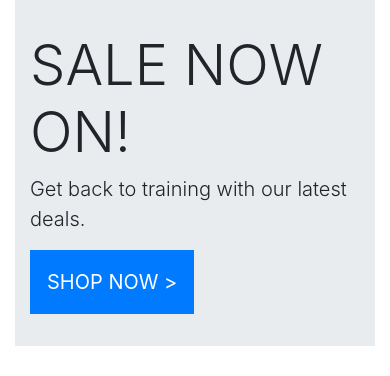
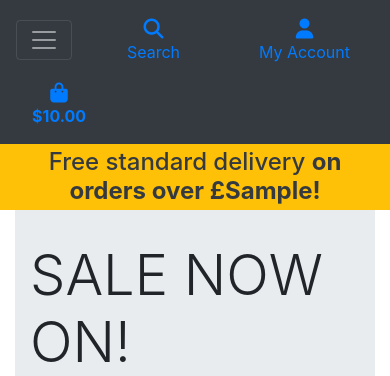
Before and after one commit to simonjvardy/Sportswear-Online, a Django app: template home/templates/home/index.html in a window 390 px wide. Shown: the top 376 px of the page. Run offline with Django 3.2, Linux system fonts and the light colour scheme; the template is opened without the code that fills it: most values are stand-ins (such as "Sample title", 1, 10 or a date in 2020); some libraries are stand-ins or nearby versions.

Commit message:
Dev: Add main and mobile navbars

```diff
--- a/templates/base.html
+++ b/templates/base.html
@@ -117,6 +117,22 @@
                 </ul>
             </div>
         </div>
+        <div class="row bg-dark">
+            <nav class="navbar navbar-expand-lg navbar-dark bg-dark w-100">
+                <button class="navbar-toggler" type="button" data-toggle="collapse" data-target="#main-nav"
+                    aria-controls="main-nav" aria-expanded="false" aria-label="Toggle navigation">
+                    <span class="navbar-toggler-icon"></span>
+                </button>
+                {% include 'includes/mobile-nav.html' %}
+                {% include 'includes/main-nav.html' %}
+            </nav>
+        </div>
+        <div id="delivery-banner" class="row text-center">
+            <div class="col bg-warning text-dark">
+                <h4 class="logo-font my-1">Free standard delivery <strong>on orders over
+                        £{{ free_delivery_threshold }}!</strong></h4>
+            </div>
+        </div>
     </header>
 
     {% if messages %}
--- /dev/null
+++ b/templates/includes/main-nav.html
@@ -0,0 +1,83 @@
+<!-- Code adapted from Code Institute Boutique Ado mini project -->
+
+<div class="collapse navbar-collapse" id="main-nav">
+    <ul class="navbar-nav w-auto mx-auto">
+
+        <!-- Home nav link -->
+        <li class="nav-item d-block d-md-none">
+            <a class="logo-font font-weight-bold nav-link text-black mr-5" href="{% url 'home' %}" id="home-link">
+                Home
+            </a>
+        </li>
+
+        <!-- All Products nav links -->
+        <li class="nav-item dropdown">
+            <a class="logo-font font-weight-bold nav-link text-black mr-5" href="#" id="all-products-link"
+                data-toggle="dropdown" aria-haspopup="true" aria-expanded="false">
+                All Products
+            </a>
+            <div class="dropdown-menu border-0" aria-labelledby="all-products-link">
+                <a href="" class="dropdown-item">By Price</a>
+                <a href="" class="dropdown-item ">By Rating</a>
+                <a href="" class="dropdown-item ">By Category</a>
+                <a href="" class="dropdown-item">All Products</a>
+            </div>
+        </li>
+
+        <!-- Menswear nav links -->
+        <li class="nav-item dropdown">
+            <a class="logo-font font-weight-bold nav-link text-black mr-5" href="#" id="clothing-link"
+                data-toggle="dropdown" aria-haspopup="true" aria-expanded="false">
+                Men
+            </a>
+            <div class="dropdown-menu border-0" aria-labelledby="menswear-link">
+                <a href="" class="dropdown-item">Footwear</a>
+                <a href="" class="dropdown-item">Clothing</a>
+                <a href="" class="dropdown-item">Accessories</a>
+                <a href="" class="dropdown-item">All Menswear</a>
+            </div>
+        </li>
+
+        <!-- Womenswear nav links -->
+        <li class="nav-item dropdown">
+            <a class="logo-font font-weight-bold nav-link text-black mr-5" href="#" id="womenswear-link"
+                data-toggle="dropdown" aria-haspopup="true" aria-expanded="false">
+                Women
+            </a>
+            <div class="dropdown-menu border-0" aria-labelledby="homeware-link">
+                <a href="" class="dropdown-item">Footwear</a>
+                <a href="" class="dropdown-item">Clothing</a>
+                <a href="" class="dropdown-item">Accessories</a>
+                <a href="" class="dropdown-item">All Womenswear</a>
+            </div>
+        </li>
+
+        <!-- Kidswear nav links -->
+        <li class="nav-item dropdown">
+            <a class="logo-font font-weight-bold nav-link text-black mr-5" href="#" id="kidswear-link"
+                data-toggle="dropdown" aria-haspopup="true" aria-expanded="false">
+                Kids
+            </a>
+            <div class="dropdown-menu border-0" aria-labelledby="homeware-link">
+                <a href="" class="dropdown-item">Footwear</a>
+                <a href="" class="dropdown-item">Clothing</a>
+                <a href="" class="dropdown-item">Accessories</a>
+                <a href="" class="dropdown-item">All Womenswear</a>
+            </div>
+        </li>
+
+        <!-- Mega Offers nav links -->
+        <li class="nav-item dropdown">
+            <a class="logo-font font-weight-bold nav-link text-black" href="#" id="specials-link" data-toggle="dropdown"
+                aria-haspopup="true" aria-expanded="false">
+                Mega Offers
+            </a>
+            <div class="dropdown-menu border-0" aria-labelledby="specials-link">
+                <a href="" class="dropdown-item">New Arrivals</a>
+                <a href="" class="dropdown-item">Deals</a>
+                <a href="" class="dropdown-item">Clearance</a>
+                <a href="" class="dropdown-item">All Specials</a>
+            </div>
+        </li>
+    </ul>
+</div>
--- /dev/null
+++ b/templates/includes/mobile-nav.html
@@ -0,0 +1,67 @@
+<!-- Code adapted from Code Institute Boutique Ado mini project -->
+
+<!-- Mobile Nav Searchbar -->
+<li class="list-inline-item">
+    <a class="text-black nav-link d-block d-lg-none" href="#" id="mobile-search" data-toggle="dropdown"
+        aria-haspopup="true" aria-expanded="false">
+        <div class="text-center">
+            <div><i class="fas fa-search fa-lg"></i></div>
+            <p class="my-0">Search</p>
+        </div>
+    </a>
+    <div class="dropdown-menu border-0 w-100 p-3 rounded-0 my-0" aria-labelledby="mobile-search">
+        <form class="form" method="GET" action="">
+            <div class="input-group w-100">
+                <input class="form-control border border-black rounded-0" type="text" name="q"
+                    placeholder="Search our site">
+                <div class="input-group-append">
+                    <button class="form-control form-control btn btn-black border border-black rounded-0" type="submit">
+                        <span class="icon">
+                            <i class="fas fa-search"></i>
+                        </span>
+                    </button>
+                </div>
+            </div>
+        </form>
+    </div>
+</li>
+
+<!-- Mobile Nav My Account menu options-->
+<li class="list-inline-item dropdown">
+    <a class="text-black nav-link d-block d-lg-none" href="#" id="user-options" data-toggle="dropdown"
+        aria-haspopup="true" aria-expanded="false">
+        <div class="text-center">
+            <div><i class="fas fa-user fa-lg"></i></div>
+            <p class="my-0">My Account</p>
+        </div>
+    </a>
+    <div class="dropdown-menu border-0" aria-labelledby="user-options">
+        {% if request.user.is_authenticated %}
+        {% if request.user.is_superuser %}
+        <a href="" class="dropdown-item">Product Management</a>
+        {% endif %}
+        <a href="" class="dropdown-item">My Profile</a>
+        <a href="{% url 'account_logout' %}" class="dropdown-item">Logout</a>
+        {% else %}
+        <a href="{% url 'account_signup' %}" class="dropdown-item">Register</a>
+        <a href="{% url 'account_login' %}" class="dropdown-item">Login</a>
+        {% endif %}
+    </div>
+</li>
+
+<!-- Mobile Nav Shopping Bag -->
+<li class="list-inline-item">
+    <a class="{% if grand_total %}text-primary font-weight-bold{% else %}text-black{% endif %} nav-link d-block d-lg-none"
+        href="">
+        <div class="text-center">
+            <div><i class="fas fa-shopping-bag fa-lg"></i></div>
+            <p class="my-0">
+                {% if grand_total %}
+                ${{ grand_total|floatformat:2 }}
+                {% else %}
+                £0.00
+                {% endif %}
+            </p>
+        </div>
+    </a>
+</li>
```
